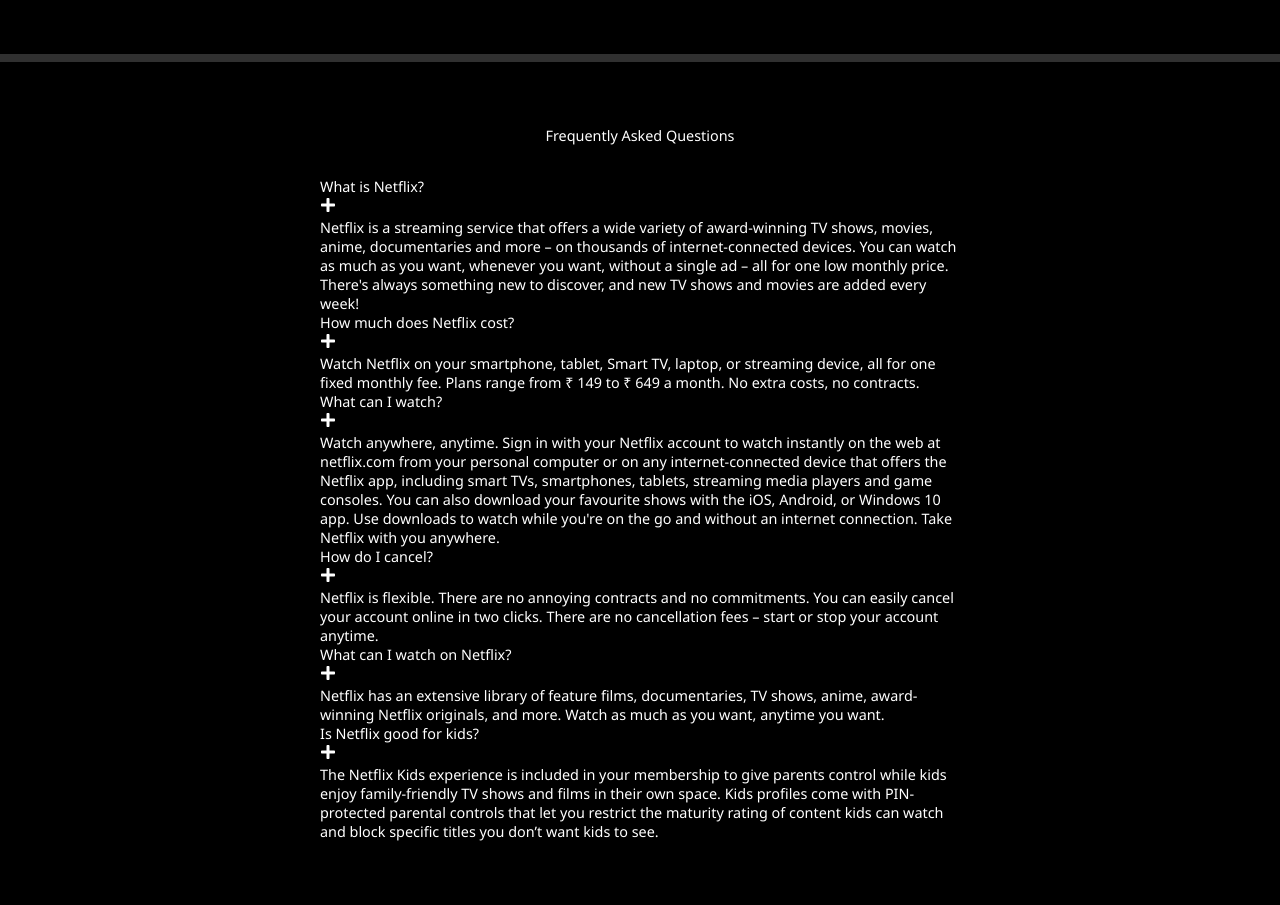
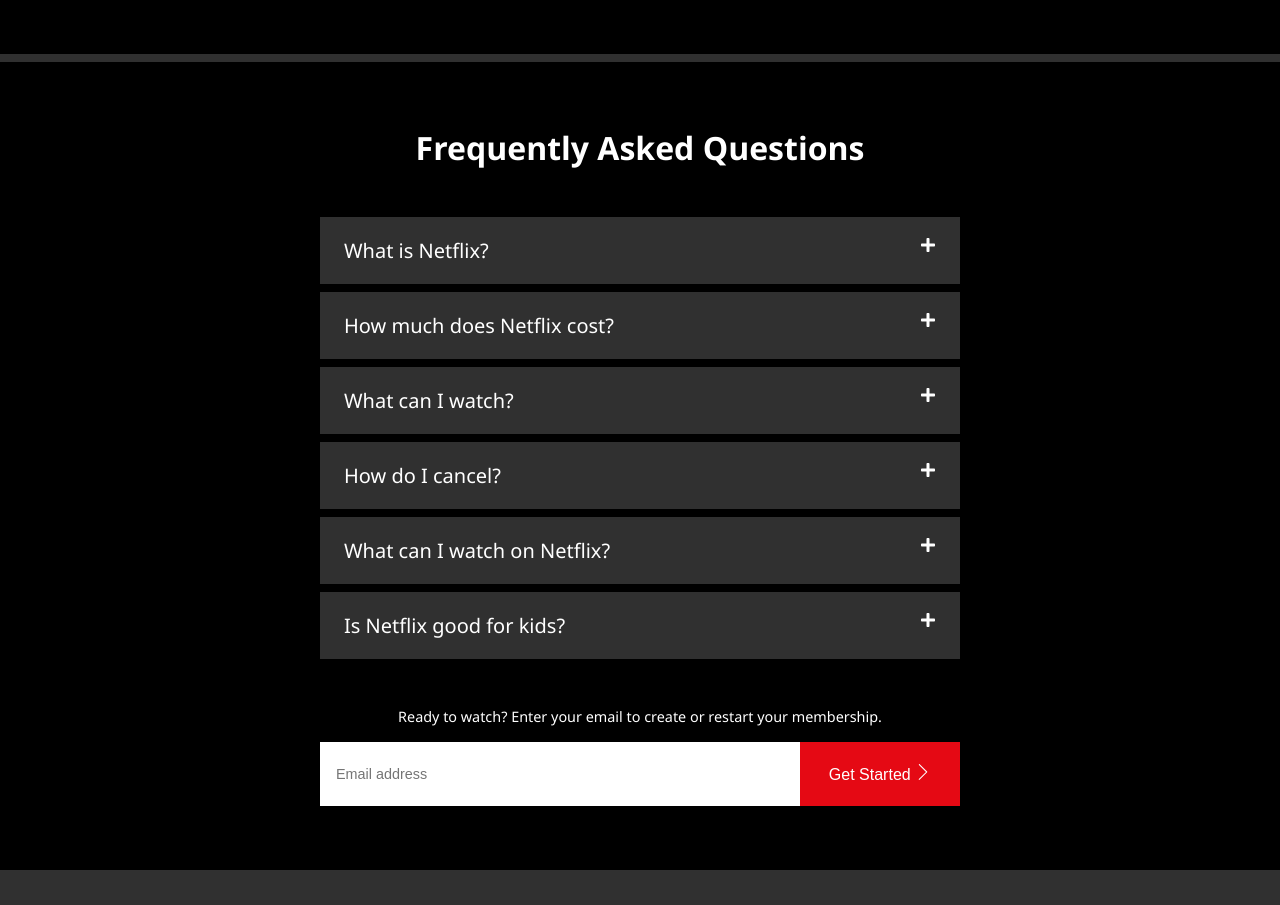
Before and after one commit to SOURABH358/netflix-clone, a React (Create React App) app: page / in a window 1280 px wide. Shown: the part 2400-3305 px from the top of the page. After the commit the page ends 3270 px from the top, so only its background shows below. Built offline with nearby package versions, Linux system fonts and the light colour scheme.

Commit message:
added files

```diff
--- a/src/Faq.css
+++ b/src/Faq.css
@@ -4,10 +4,58 @@
     padding: 4rem 0;
     display: flex;
     flex-direction: column;
-    gap: 2rem;
+    gap: 3rem;
     align-items: center;
     margin-top: 0.5rem;
 }
+.faq__title{
+    font-size: 2rem;
+    font-weight: bold;
+}
 .faqs__container{
     width: 50%;
+    display: flex;
+    flex-direction: column;
+    gap: 0.5rem;
 }
+.faq__card{
+    background-color: var(--light-grey);
+    padding: 1.25rem 1.5rem;
+}
+.faq__question{
+    display: flex;
+    justify-content: space-between;
+}
+.faq__question p{
+    font-size: 1.25rem;
+}
+.faq__answer{
+    display: none;
+}
+.faq__email__form{
+    width: 50%;
+    text-align: center;
+}
+.faq__email__form form{
+    display: grid;
+    grid-template-columns: 3fr 1fr;
+    width: 100%;
+    margin-top: 1rem;
+}
+
+.faq__email__form form input{
+    border:none;
+    color: #000000;
+    height: 4rem;
+    padding: 0rem 1rem;
+    font-size: 0.9rem;
+}
+.faq__email__form form button{
+    border: none;
+    background-color: var(--light-red);
+    color: white;
+    font-size: 1rem;
+}
+.faq__email__form form input:focus{
+    outline: none;
+}
--- a/src/Faq.js
+++ b/src/Faq.js
@@ -1,5 +1,6 @@
 import React from "react";
 import { FaPlus } from "react-icons/fa";
+import {SlArrowRight} from "react-icons/sl"
 import Netflix__data from './data'
 import './Faq.css'
 function Faq() {
@@ -23,6 +24,13 @@
         <div className="faqs__container">
             {getAllFaqs()}
         </div>
+        <div className="faq__email__form">
+            <p>Ready to watch? Enter your email to create or restart your membership.</p>
+            <form>
+                <input type="email" placeholder = "Email address"/>
+                <button type="button">Get Started <SlArrowRight/></button>
+            </form>
+        </div>
     </section>
 }
 
```
